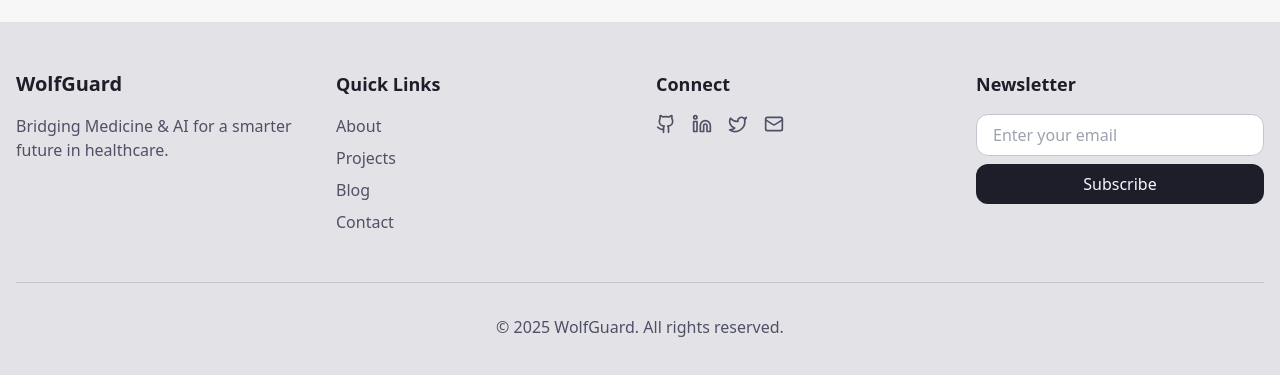
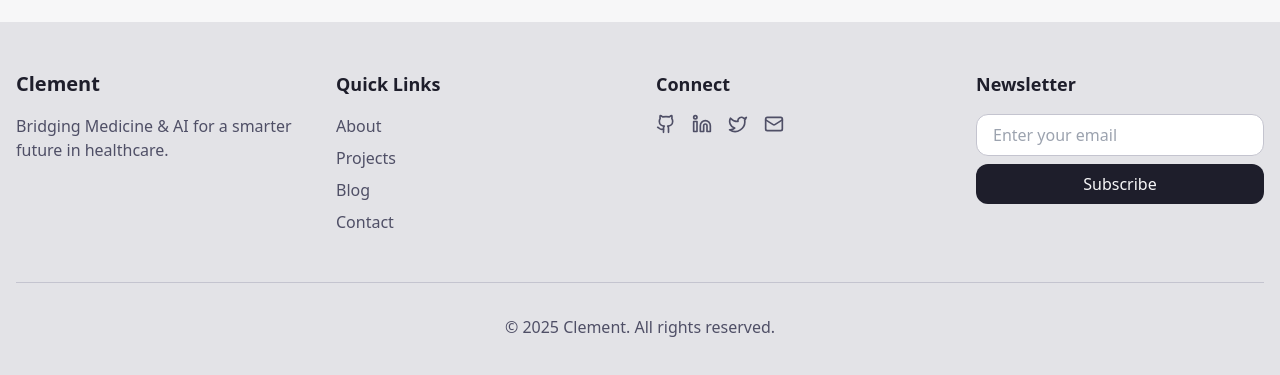
Before and after one commit to Clement-254/samuel-clement-ombati, a React (Vite) app: page / in a window 1280 px wide. Shown: the part 2046-2421 px from the top of the page. Built offline with nearby package versions, Linux system fonts and the light colour scheme.

Commit message:
Rename WolfGuard to Clement
Updates the name "WolfGuard" to "Clement" in the footer.

```diff
--- a/src/components/Footer.tsx
+++ b/src/components/Footer.tsx
@@ -8,7 +8,7 @@ const Footer = () => {
       <div className="container mx-auto px-4 py-12">
         <div className="grid grid-cols-1 sm:grid-cols-2 md:grid-cols-4 gap-8">
           <div className="space-y-4">
-            <h3 className="text-xl font-bold text-wolf-800 dark:text-wolf-100">WolfGuard</h3>
+            <h3 className="text-xl font-bold text-wolf-800 dark:text-wolf-100">Clement</h3>
             <p className="text-wolf-600 dark:text-wolf-300 text-sm md:text-base">
               Bridging Medicine & AI for a smarter future in healthcare.
             </p>
@@ -59,7 +59,7 @@ const Footer = () => {
 
         <div className="mt-12 pt-8 border-t border-wolf-300 dark:border-wolf-700">
           <p className="text-center text-wolf-600 dark:text-wolf-300 text-sm md:text-base">
-            © {new Date().getFullYear()} WolfGuard. All rights reserved.
+            © {new Date().getFullYear()} Clement. All rights reserved.
           </p>
         </div>
       </div>
```
